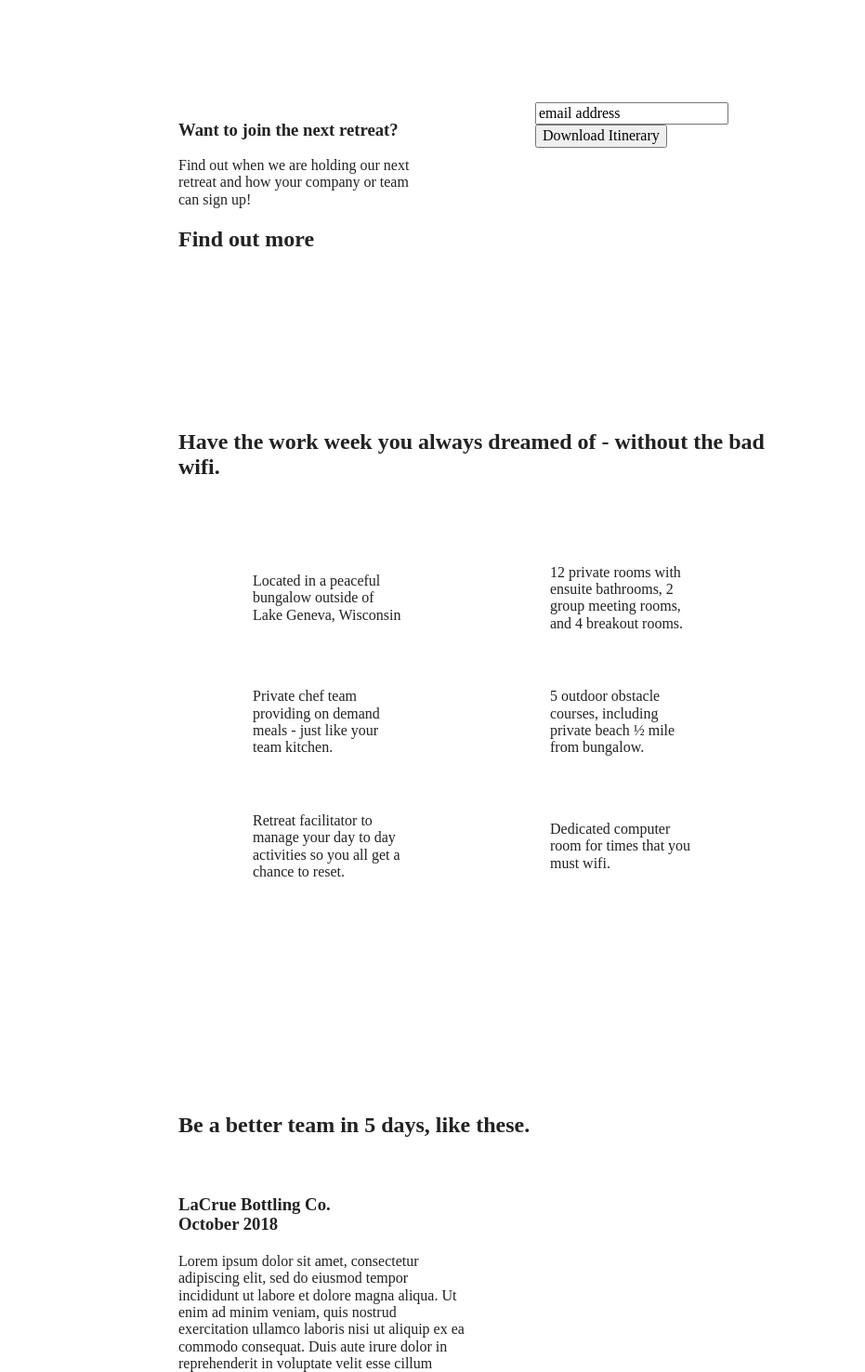
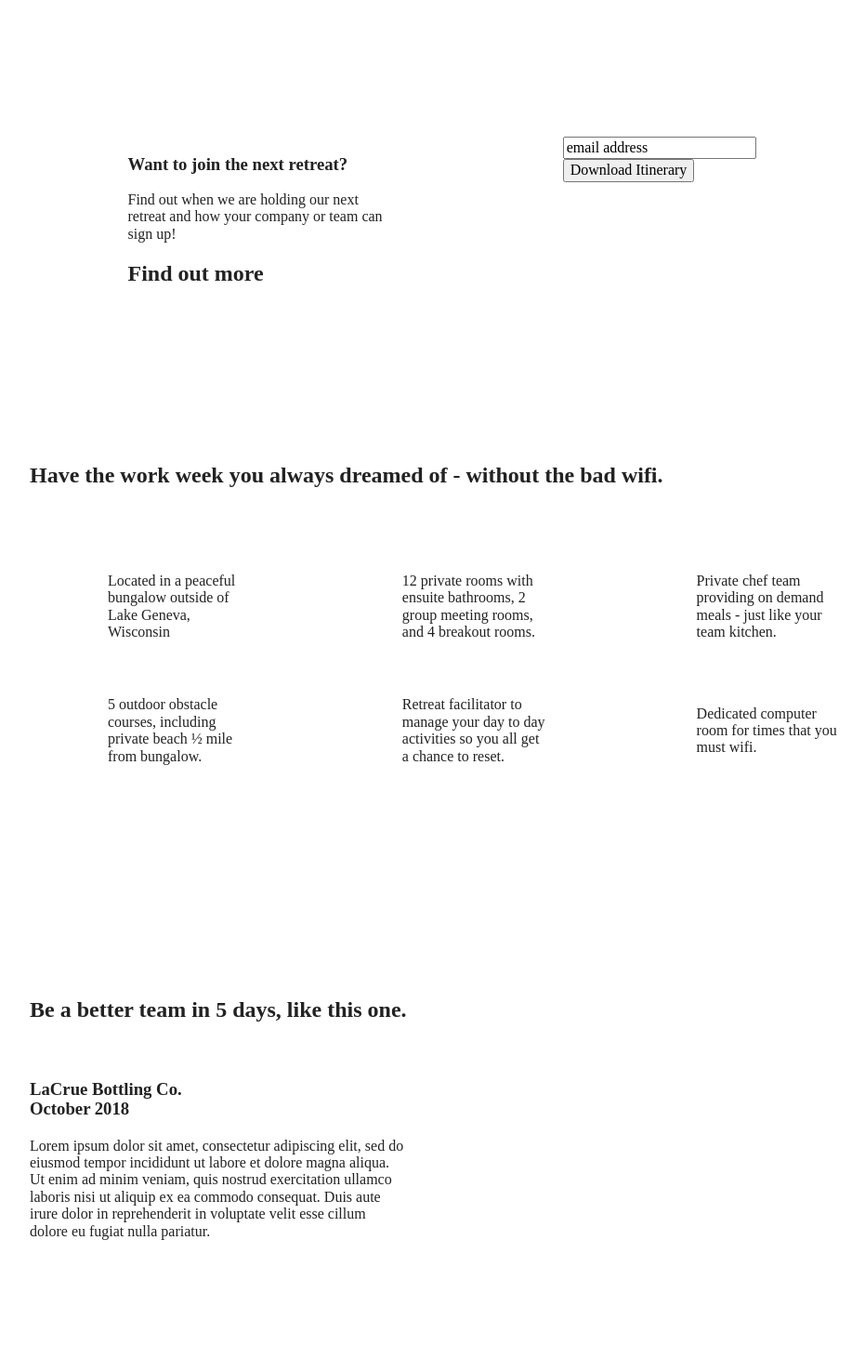
Before and after one commit to marylizvision/unplugged-retreat-206-project, a website built with Parcel: page html5-boilerplate_v8.0.0/index.html in a window 1280 px wide. Shown: the part 336-1812 px from the top of the page at 93% size, without its empty margins (128-1059 px from the left). Built offline with nearby package versions, Linux system fonts and the light colour scheme.

Commit message:
Updated review header on main page, added media query for desktop

```diff
--- a/html5-boilerplate_v8.0.0/css/main.css
+++ b/html5-boilerplate_v8.0.0/css/main.css
@@ -501,10 +501,64 @@ textarea {
     width: 100%;
   }
 
-
 }
 
 @media only screen and (min-width: 1200px) {
+
+  /* General styles */
+
+  .content-wrapper {
+    max-width: 960px;
+  }
+
+  /* Hero area */
+
+  .hero-area h1 {
+    width: 60%;
+  }
+
+  /* Aside */
+
+  aside .content-wrapper {
+    justify-content: space-around;
+  }
+
+  aside .content-wrapper .form-description,
+  aside .content-wrapper .form {
+    width: 30%;
+  }
+
+  /* Features */
+
+  .features h2 {
+    width: 90%;
+  }
+
+  .features article {
+    flex-basis: 33%;
+  }
+
+  /* Reviews */
+
+  .reviews article div {
+    width: 42%;
+  }
+
+  /* ==========================================================================
+      About Page
+     ========================================================================== */
+
+  .mission h2,
+  .content-section .content-wrapper h2 {
+    width: 95%;
+  }
+
+  /* ==========================================================================
+      FAQ Page
+     ========================================================================== */
+  .faq {
+    width: 100%;
+  }
 
 }
 
--- a/html5-boilerplate_v8.0.0/index.html
+++ b/html5-boilerplate_v8.0.0/index.html
@@ -95,7 +95,7 @@
 
     <section class="reviews">
         <div class="content-wrapper">
-            <h2>Be a better team in 5 days, like these.</h2>
+            <h2>Be a better team in 5 days, like this one.</h2>
             <article>
                 <div>
                     <h3>LaCrue Bottling Co. October 2018</h3>
```
